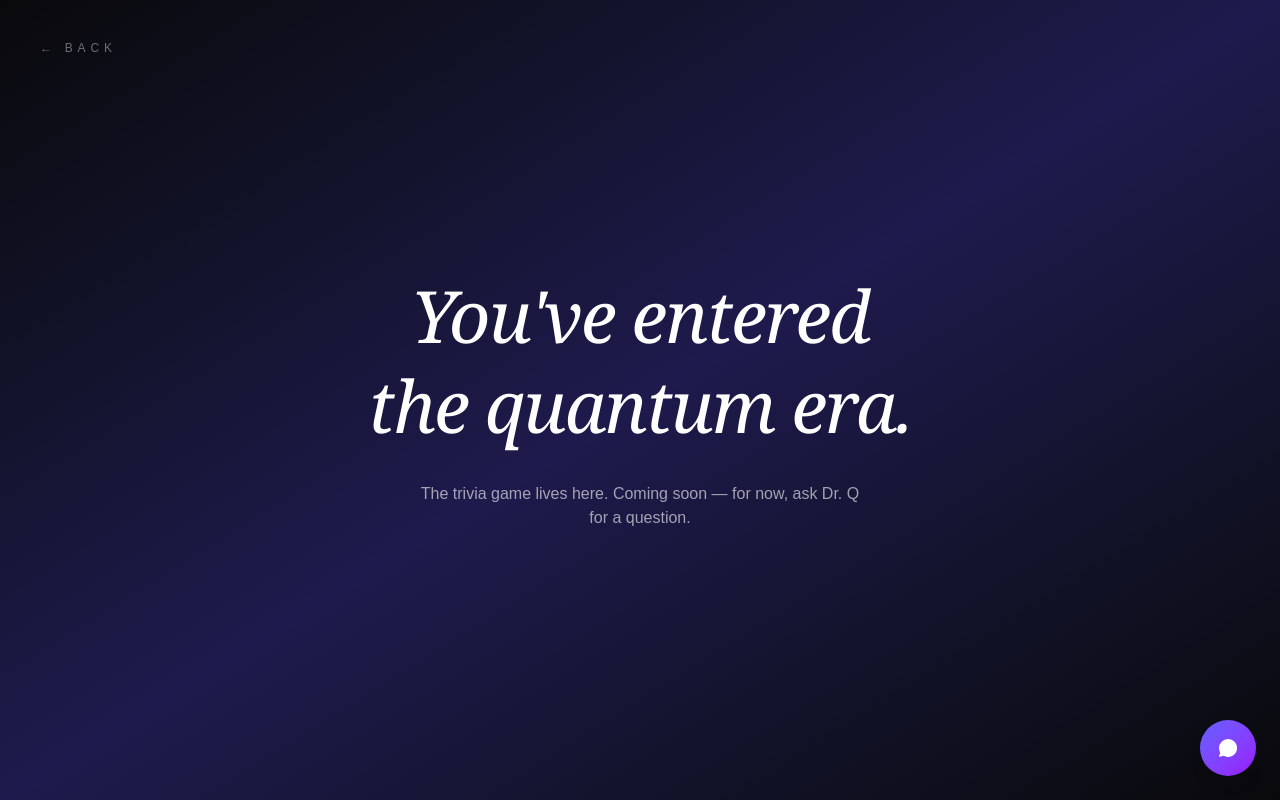
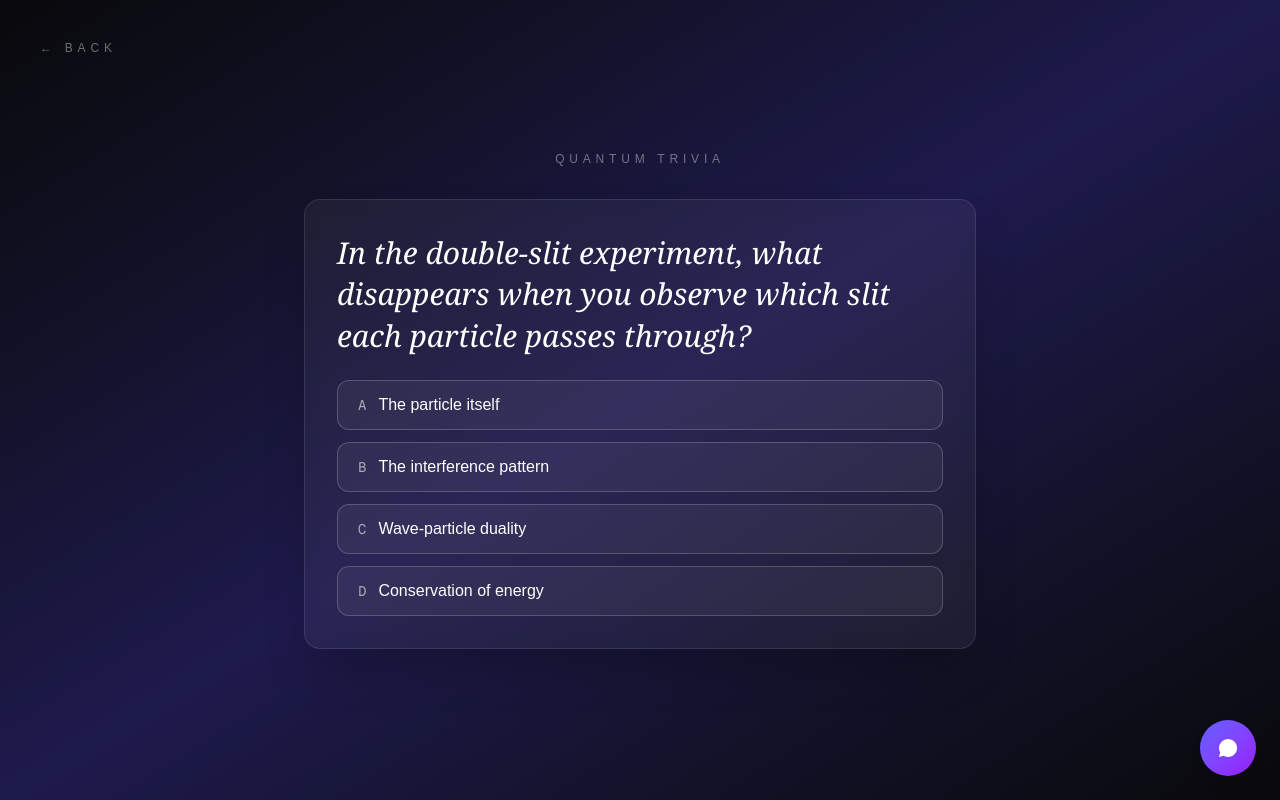
Before and after one commit to wattersjames/quantum_trivia, a Next.js app: page /play in a window 1280 px wide. Built offline with nearby package versions, Linux system fonts and the light colour scheme.

Commit message:
Build single-question trivia MVP
- src/data/questions.ts: Question type and starter array (1 question)
- src/components/QuestionCard.tsx: client component, handles answer/feedback
- /play renders the first question; data is decoupled from UI

```diff
--- a/src/app/play/page.tsx
+++ b/src/app/play/page.tsx
@@ -1,18 +1,13 @@
 import Link from "next/link";
 import Chat from "@/components/Chat";
+import QuestionCard from "@/components/QuestionCard";
+import { questions } from "@/data/questions";
 
 export default function Play() {
+  const question = questions[0];
+
   return (
-    <div className="relative flex flex-1 flex-col items-center justify-center overflow-hidden bg-gradient-to-br from-zinc-950 via-indigo-950 to-zinc-950 px-6 text-white">
-      <h1 className="text-center font-serif text-5xl italic leading-tight tracking-tight sm:text-7xl">
-        You&apos;ve entered
-        <br />
-        the quantum era.
-      </h1>
-      <p className="mt-8 max-w-md text-center text-sm text-white/60 sm:text-base">
-        The trivia game lives here. Coming soon — for now, ask Dr. Q for a
-        question.
-      </p>
+    <div className="relative flex flex-1 flex-col items-center justify-center overflow-hidden bg-gradient-to-br from-zinc-950 via-indigo-950 to-zinc-950 px-6 py-24 text-white">
       <Link
         href="/"
         className="group absolute top-10 left-10 text-xs uppercase tracking-[0.4em] text-white/40 transition-colors hover:text-white"
@@ -22,6 +17,15 @@ export default function Play() {
         </span>
         Back
       </Link>
+
+      <div className="mb-8 text-center">
+        <p className="text-xs uppercase tracking-[0.4em] text-white/40">
+          Quantum Trivia
+        </p>
+      </div>
+
+      <QuestionCard question={question} />
+
       <Chat />
     </div>
   );
--- /dev/null
+++ b/src/components/QuestionCard.tsx
@@ -0,0 +1,84 @@
+"use client";
+
+import { useState } from "react";
+import type { Question } from "@/data/questions";
+
+type Props = { question: Question };
+
+export default function QuestionCard({ question }: Props) {
+  const [selected, setSelected] = useState<number | null>(null);
+  const isAnswered = selected !== null;
+  const isCorrect = selected === question.correctIndex;
+
+  return (
+    <div className="w-full max-w-2xl rounded-2xl border border-white/10 bg-white/5 p-8 shadow-2xl backdrop-blur-sm">
+      <p className="mb-6 font-serif text-2xl italic leading-snug text-white sm:text-3xl">
+        {question.prompt}
+      </p>
+
+      <ul className="space-y-3">
+        {question.choices.map((choice, i) => {
+          const isThisSelected = selected === i;
+          const isThisCorrect = i === question.correctIndex;
+
+          let cls =
+            "w-full rounded-xl border px-5 py-3 text-left text-base transition-all";
+
+          if (!isAnswered) {
+            cls +=
+              " border-white/20 bg-white/5 text-white hover:border-white/40 hover:bg-white/10 cursor-pointer";
+          } else if (isThisCorrect) {
+            cls += " border-emerald-400 bg-emerald-500/30 text-white";
+          } else if (isThisSelected) {
+            cls += " border-rose-400 bg-rose-500/30 text-white";
+          } else {
+            cls += " border-white/10 bg-white/5 text-white/40";
+          }
+
+          return (
+            <li key={i}>
+              <button
+                type="button"
+                disabled={isAnswered}
+                onClick={() => setSelected(i)}
+                className={cls}
+              >
+                <span className="mr-3 font-mono text-sm text-white/60">
+                  {String.fromCharCode(65 + i)}
+                </span>
+                {choice}
+              </button>
+            </li>
+          );
+        })}
+      </ul>
+
+      {isAnswered && (
+        <div className="mt-6 space-y-4">
+          <div
+            className={
+              isCorrect
+                ? "rounded-xl border border-emerald-400/40 bg-emerald-500/10 p-4 text-emerald-100"
+                : "rounded-xl border border-rose-400/40 bg-rose-500/10 p-4 text-rose-100"
+            }
+          >
+            <div className="mb-1 text-sm font-semibold uppercase tracking-wider">
+              {isCorrect ? "Correct" : "Not quite"}
+            </div>
+            <p className="text-sm leading-relaxed text-white/90">
+              {question.explanation}
+            </p>
+          </div>
+
+          <button
+            type="button"
+            onClick={() => setSelected(null)}
+            className="text-xs uppercase tracking-[0.3em] text-white/50 transition-colors hover:text-white"
+          >
+            Try again →
+          </button>
+        </div>
+      )}
+    </div>
+  );
+}
--- /dev/null
+++ b/src/data/questions.ts
@@ -0,0 +1,24 @@
+export type Question = {
+  id: string;
+  prompt: string;
+  choices: string[];
+  correctIndex: number;
+  explanation: string;
+};
+
+export const questions: Question[] = [
+  {
+    id: "double-slit",
+    prompt:
+      "In the double-slit experiment, what disappears when you observe which slit each particle passes through?",
+    choices: [
+      "The particle itself",
+      "The interference pattern",
+      "Wave-particle duality",
+      "Conservation of energy",
+    ],
+    correctIndex: 1,
+    explanation:
+      "Observation collapses the wavefunction. Without 'which-path' information, particles interfere with themselves to form alternating bright and dark bands. Once you measure which slit they pass through, the interference pattern vanishes and you're left with two simple bands.",
+  },
+];
```
